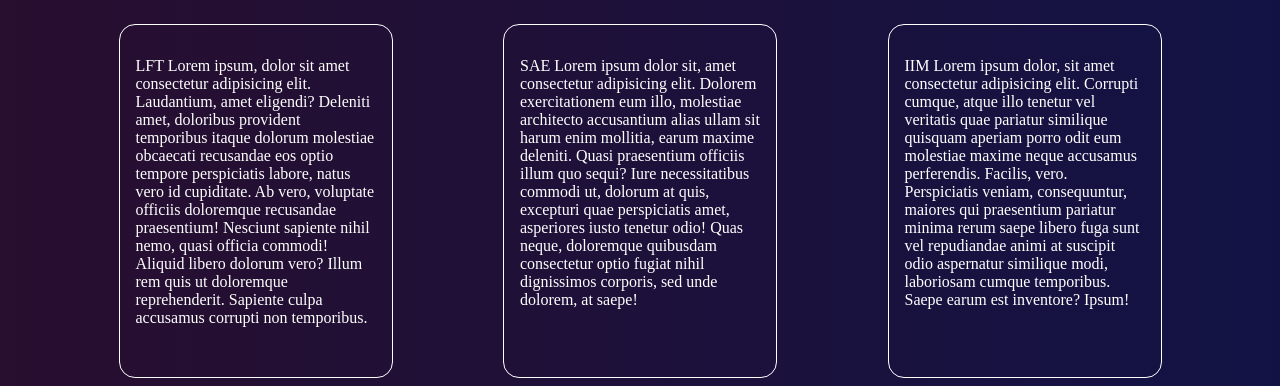
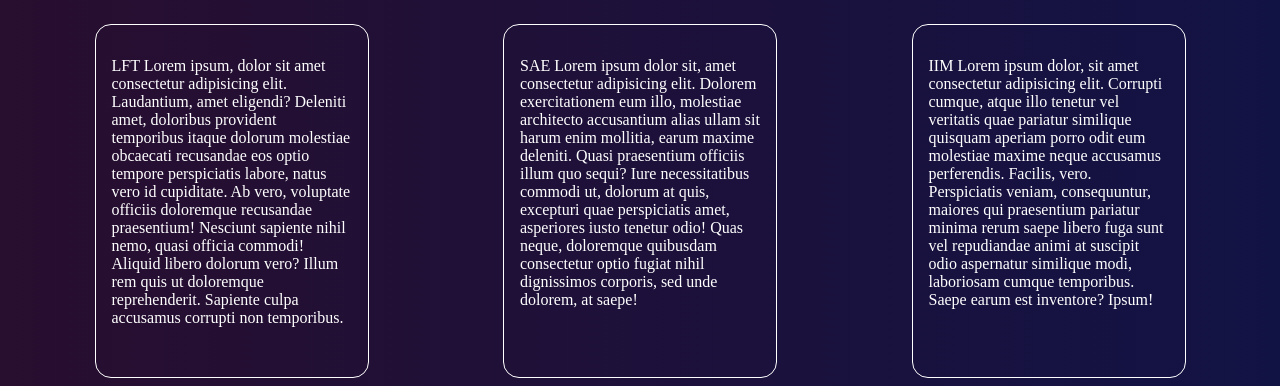
Before and after one commit to HenryElvis/NouveauPortfolio, a website: page index.html in a window 1280 px wide. Shown: the part 424-810 px from the top of the page. Drawn offline with Linux system fonts and the light colour scheme.

Commit message:
Add gap + wrap to div

```diff
--- a/scss/style.scss
+++ b/scss/style.scss
@@ -51,6 +51,8 @@ p
     {
         display: flex;
         justify-content: space-evenly;
+        flex-wrap: wrap;
+        gap: 3em;
     }
 
     h2
```
Also changed, not shown: scss/style.css.
